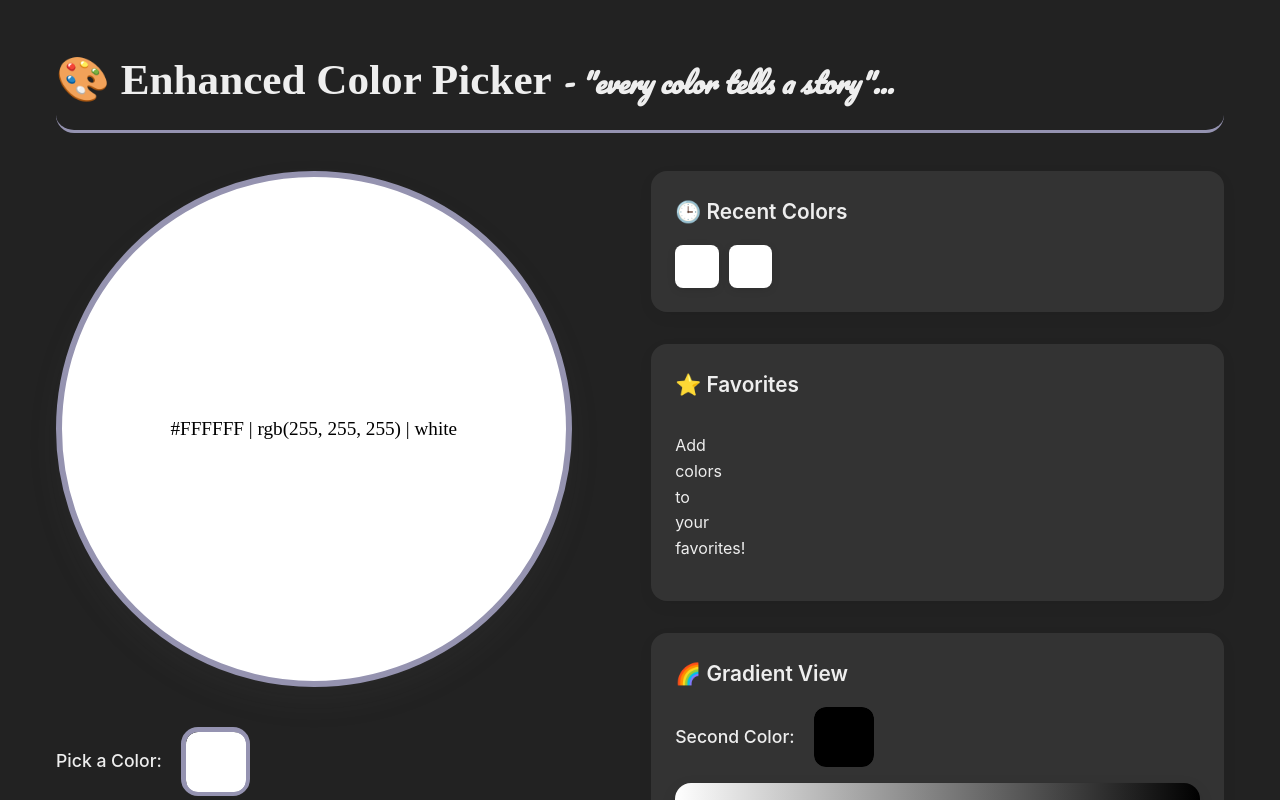
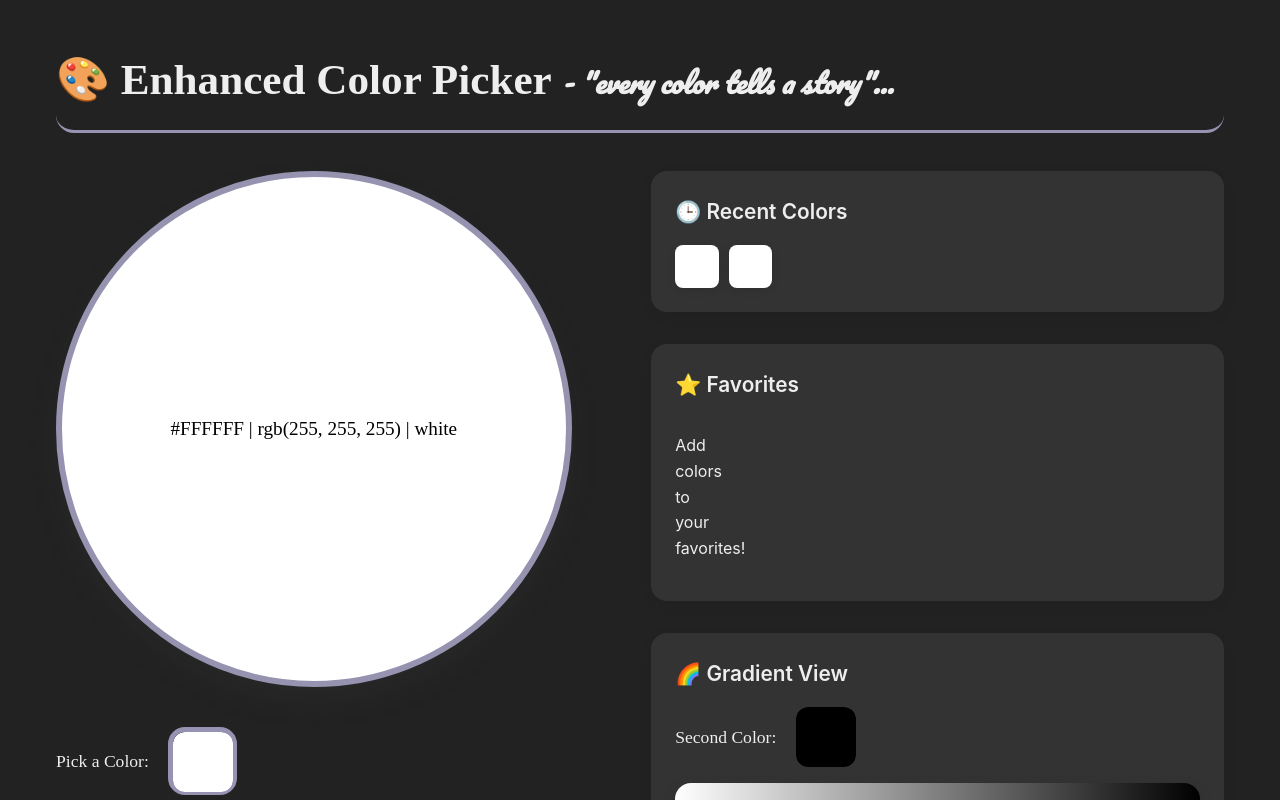
Before and after one commit to iamyosh/Enhanced-Color-Picker-Application, a React (Vite) app: page / in a window 1280 px wide. Shown: the top 800 px of the page. Built offline with nearby package versions, Linux system fonts and the light colour scheme.

Commit message:
font family changed to cursive

```diff
--- a/src/index.css
+++ b/src/index.css
@@ -71,8 +71,8 @@ h1 {
 
 .color-display p {
     font-size: 1.2rem;
-    font-weight:500;
-    font-family: 'Times New Roman', Times, serif;
+    font-weight:450;
+    font-family: cursive;
     user-select: none;
     backdrop-filter: blur(5px);
     padding: 0.75rem 1.5rem;
@@ -89,7 +89,7 @@ h1 {
 
 .color-picker-box{
     width: 69px;
-    height: 69px;
+    height: 68px;
     border: 5px solid rgb(149, 147, 177);
     border-radius: 17px;
 }
@@ -97,6 +97,7 @@ h1 {
 label {
     font-size: 1.1rem;
     font-weight: 500;
+    font-family: cursive;
 }
 
 input[type="color"] {
```
